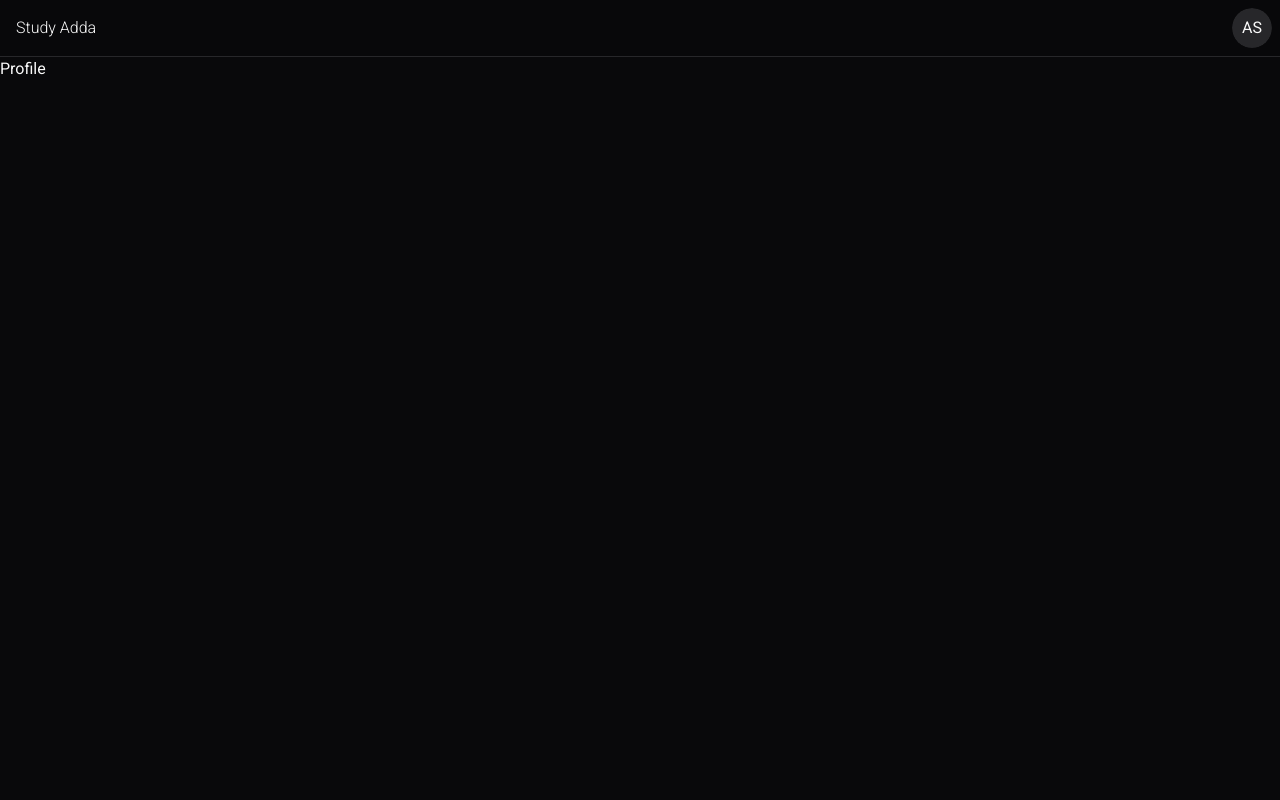
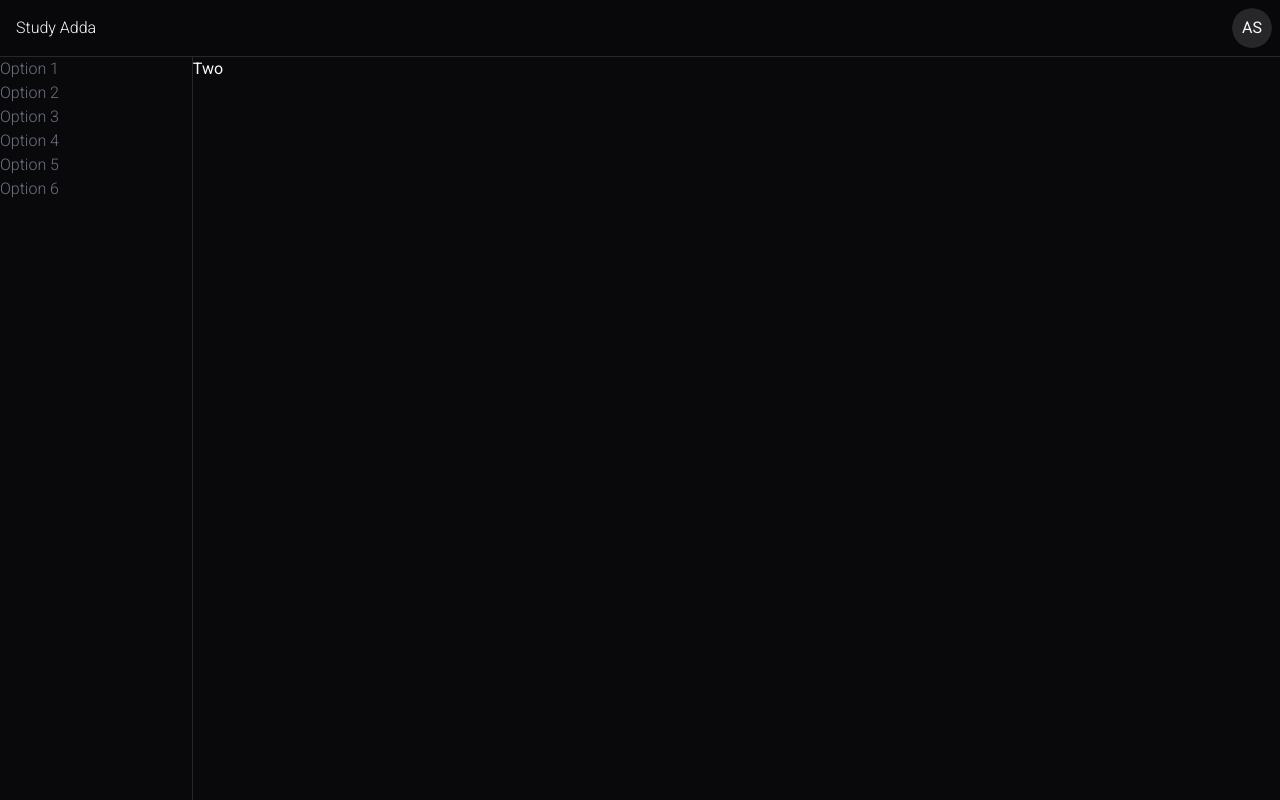
Before and after one commit to yellowHatpro/study-adda, a React (Vite) app: page /profile in a window 1280 px wide. Built offline with nearby package versions, Linux system fonts and the light colour scheme.

Commit message:
profile added resizable component:

```diff
--- a/package.json
+++ b/package.json
@@ -39,6 +39,7 @@
     "react": "^18.2.0",
     "react-dom": "^18.2.0",
     "react-hook-form": "^7.48.2",
+    "react-resizable-panels": "^1.0.9",
     "react-router-dom": "^6.20.0",
     "react-sketch-canvas": "^6.2.0",
     "tailwind-merge": "^2.0.0",
--- a/src/components/layout/layout.tsx
+++ b/src/components/layout/layout.tsx
@@ -1,15 +1,15 @@
 import React from "react";
-import {Navbar} from "@/components/layout/navbar.tsx";
+import { Navbar } from "@/components/layout/navbar.tsx";
 
 interface Props {
-   children?: React.ReactNode,
-    navbarElements?: React.ReactNode
+  children?: React.ReactNode;
+  navbarElements?: React.ReactNode;
 }
-export const Layout : React.FC<Props>= ({children, navbarElements}) => {
-    return (
-        <div>
-            <Navbar children={navbarElements} />
-            {children}
-        </div>
-    );
+export const Layout: React.FC<Props> = ({ children, navbarElements }) => {
+  return (
+    <div className={"flex flex-col min-h-screen h-screen"}>
+      <Navbar children={navbarElements} />
+      <div className={"grow"}>{children}</div>
+    </div>
+  );
 };
--- /dev/null
+++ b/src/components/ui/resizable.tsx
@@ -0,0 +1,43 @@
+import { GripVertical } from "lucide-react"
+import * as ResizablePrimitive from "react-resizable-panels"
+
+import { cn } from "@/lib/utils"
+
+const ResizablePanelGroup = ({
+  className,
+  ...props
+}: React.ComponentProps<typeof ResizablePrimitive.PanelGroup>) => (
+  <ResizablePrimitive.PanelGroup
+    className={cn(
+      "flex h-full w-full data-[panel-group-direction=vertical]:flex-col",
+      className
+    )}
+    {...props}
+  />
+)
+
+const ResizablePanel = ResizablePrimitive.Panel
+
+const ResizableHandle = ({
+  withHandle,
+  className,
+  ...props
+}: React.ComponentProps<typeof ResizablePrimitive.PanelResizeHandle> & {
+  withHandle?: boolean
+}) => (
+  <ResizablePrimitive.PanelResizeHandle
+    className={cn(
+      "relative flex w-px items-center justify-center bg-border after:absolute after:inset-y-0 after:left-1/2 after:w-1 after:-translate-x-1/2 focus-visible:outline-none focus-visible:ring-1 focus-visible:ring-ring focus-visible:ring-offset-1 data-[panel-group-direction=vertical]:h-px data-[panel-group-direction=vertical]:w-full data-[panel-group-direction=vertical]:after:left-0 data-[panel-group-direction=vertical]:after:h-1 data-[panel-group-direction=vertical]:after:w-full data-[panel-group-direction=vertical]:after:-translate-y-1/2 data-[panel-group-direction=vertical]:after:translate-x-0 [&[data-panel-group-direction=vertical]>div]:rotate-90",
+      className
+    )}
+    {...props}
+  >
+    {withHandle && (
+      <div className="z-10 flex h-4 w-3 items-center justify-center rounded-sm border bg-border">
+        <GripVertical className="h-2.5 w-2.5" />
+      </div>
+    )}
+  </ResizablePrimitive.PanelResizeHandle>
+)
+
+export { ResizablePanelGroup, ResizablePanel, ResizableHandle }
--- a/src/pages/profile.tsx
+++ b/src/pages/profile.tsx
@@ -1,9 +1,31 @@
-import {Layout} from "@/components/layout";
+import { Layout } from "@/components/layout";
+import {
+  ResizableHandle,
+  ResizablePanel,
+  ResizablePanelGroup,
+} from "@/components/ui/resizable.tsx";
 
 export const Profile = () => {
-    return (
-        <Layout>
-            Profile
-        </Layout>
-    );
+  return (
+    <Layout>
+      <ResizablePanelGroup direction={"horizontal"}>
+        <ResizablePanel defaultSize={15}>
+          <div
+            className={
+              "flex flex-col text-gray-500 child-hover:underline child:font-light"
+            }
+          >
+            <text>Option 1</text>
+            <text>Option 2</text>
+            <text>Option 3</text>
+            <text>Option 4</text>
+            <text>Option 5</text>
+            <text>Option 6</text>
+          </div>
+        </ResizablePanel>
+        <ResizableHandle />
+        <ResizablePanel>Two</ResizablePanel>
+      </ResizablePanelGroup>
+    </Layout>
+  );
 };
--- a/src/pages/room.tsx
+++ b/src/pages/room.tsx
@@ -3,7 +3,7 @@
 import {Separator} from "@/components/ui/separator";
 import {Editor} from "@monaco-editor/react";
 import {Tabs, TabsList, TabsTrigger} from "@/components/ui/tabs.tsx";
-import {useState} from "react";
+import React, {useState} from "react";
 import {ReactSketchCanvas} from "react-sketch-canvas";
 
 
@@ -44,7 +44,11 @@
     );
 };
 
-const IDE_Draw_Switch = ({setIDE}) => {
+type Props = {
+    setIDE: React.Dispatch<React.SetStateAction<boolean>>;
+};
+
+const IDE_Draw_Switch = ({setIDE}: Props) => {
     return (
         <Tabs defaultValue={"ide"} className={"w-[120px]"}>
             <TabsList className={"grid w-full grid-cols-2"}>
--- a/tailwind.config.js
+++ b/tailwind.config.js
@@ -2,11 +2,11 @@
 module.exports = {
   darkMode: ["class"],
   content: [
-    './pages/**/*.{ts,tsx}',
-    './components/**/*.{ts,tsx}',
-    './app/**/*.{ts,tsx}',
-    './src/**/*.{ts,tsx}',
-	],
+    "./pages/**/*.{ts,tsx}",
+    "./components/**/*.{ts,tsx}",
+    "./app/**/*.{ts,tsx}",
+    "./src/**/*.{ts,tsx}",
+  ],
   theme: {
     container: {
       center: true,
@@ -72,5 +72,11 @@
       },
     },
   },
-  plugins: [require("tailwindcss-animate")],
-}
+  plugins: [
+    require("tailwindcss-animate"),
+    function ({ addVariant }) {
+      addVariant("child", "& > *");
+      addVariant("child-hover", "& > *:hover");
+    },
+  ],
+};
```
Also changed, not shown: 1 other file (tests, documents, lock files or other folders).
